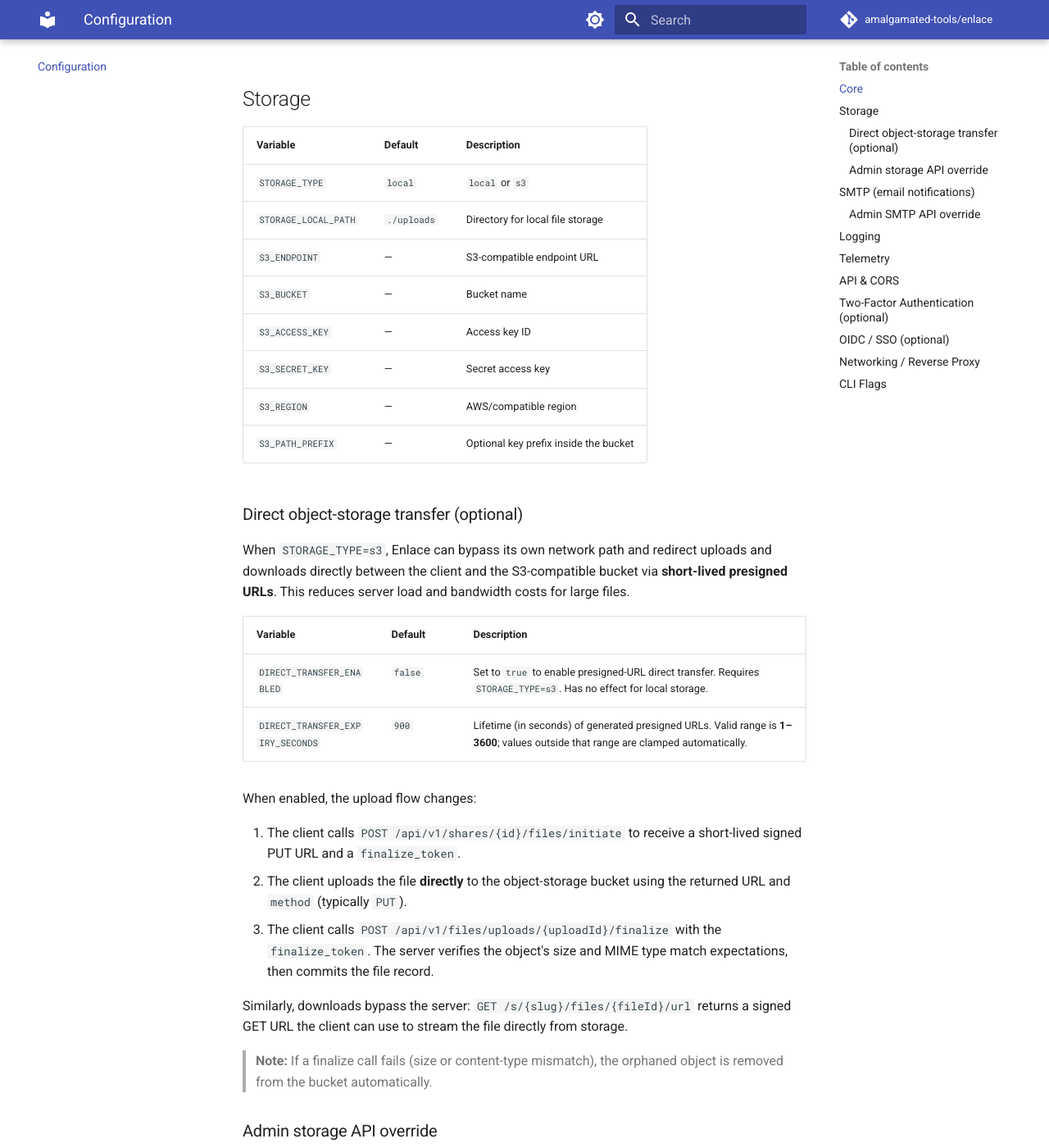
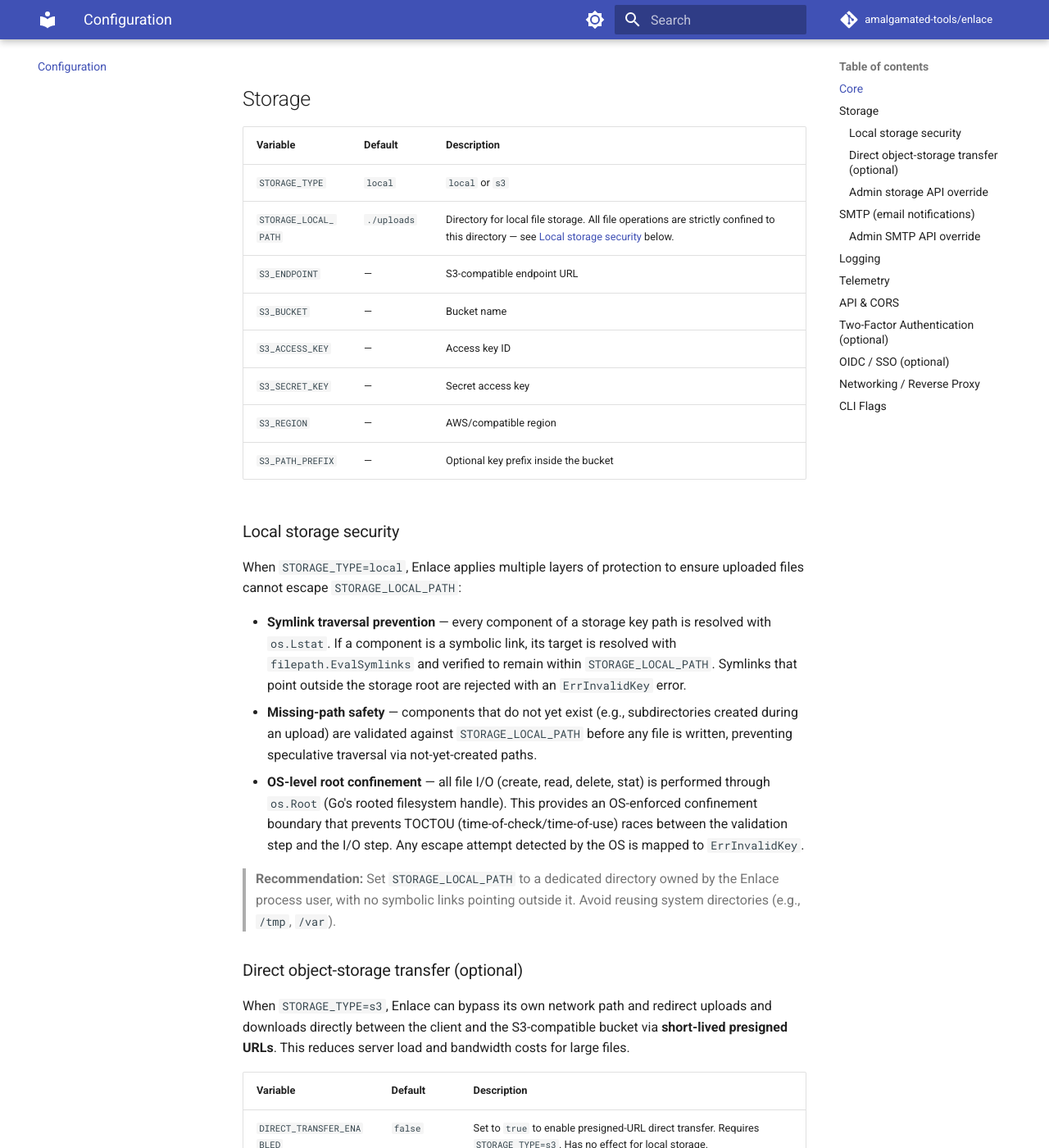
Before and after one commit to amalgamated-tools/enlace, an MkDocs documentation site: the page built from docs/configuration.md, in a window 1280 px wide and 1400 px high, scrolled down 627 px. Shown: the whole window at 82% size. Built offline with MkDocs 1.6.1 and Material for MkDocs 9.7.7, drawn with Linux system fonts in a browser that asks for light colours; comment, search, counter and statistics services are not loaded.

Commit message:
docs: document local storage security hardening (symlink traversal, os.Root confinement) (#261)
Adds a dedicated 'Local storage security' section to configuration.md
explaining the three protection layers added in #248:

- Symlink traversal prevention via per-component os.Lstat + EvalSymlinks
- Missing-path safety for not-yet-created subdirectories
- OS-level TOCTOU protection via os.Root rooted filesystem handle

Updates architecture.md to describe the same confinement guarantees in
the storage layer overview.

Co-authored-by: Copilot <copilot@github.com>
Co-authored-by: Copilot <223556219+Copilot@users.noreply.github.com>

```diff
--- a/docs/configuration.md
+++ b/docs/configuration.md
@@ -16,13 +16,23 @@ All settings are read from environment variables (or a `.env` file when running
 | Variable | Default | Description |
 |---|---|---|
 | `STORAGE_TYPE` | `local` | `local` or `s3` |
-| `STORAGE_LOCAL_PATH` | `./uploads` | Directory for local file storage |
+| `STORAGE_LOCAL_PATH` | `./uploads` | Directory for local file storage. All file operations are strictly confined to this directory — see [Local storage security](#local-storage-security) below. |
 | `S3_ENDPOINT` | — | S3-compatible endpoint URL |
 | `S3_BUCKET` | — | Bucket name |
 | `S3_ACCESS_KEY` | — | Access key ID |
 | `S3_SECRET_KEY` | — | Secret access key |
 | `S3_REGION` | — | AWS/compatible region |
 | `S3_PATH_PREFIX` | — | Optional key prefix inside the bucket |
+
+### Local storage security
+
+When `STORAGE_TYPE=local`, Enlace applies multiple layers of protection to ensure uploaded files cannot escape `STORAGE_LOCAL_PATH`:
+
+- **Symlink traversal prevention** — every component of a storage key path is resolved with `os.Lstat`. If a component is a symbolic link, its target is resolved with `filepath.EvalSymlinks` and verified to remain within `STORAGE_LOCAL_PATH`. Symlinks that point outside the storage root are rejected with an `ErrInvalidKey` error.
+- **Missing-path safety** — components that do not yet exist (e.g., subdirectories created during an upload) are validated against `STORAGE_LOCAL_PATH` before any file is written, preventing speculative traversal via not-yet-created paths.
+- **OS-level root confinement** — all file I/O (create, read, delete, stat) is performed through `os.Root` (Go's rooted filesystem handle). This provides an OS-enforced confinement boundary that prevents TOCTOU (time-of-check/time-of-use) races between the validation step and the I/O step. Any escape attempt detected by the OS is mapped to `ErrInvalidKey`.
+
+> **Recommendation:** Set `STORAGE_LOCAL_PATH` to a dedicated directory owned by the Enlace process user, with no symbolic links pointing outside it. Avoid reusing system directories (e.g., `/tmp`, `/var`).
 
 ### Direct object-storage transfer (optional)
 
```
Also changed, not shown: docs/architecture.md (+5 -0 lines).
